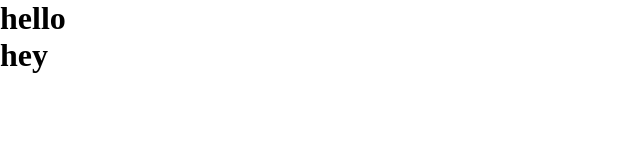
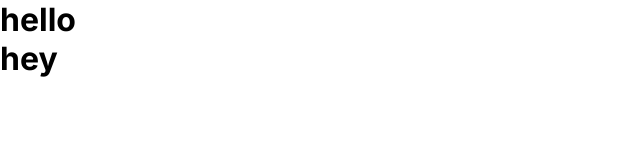
Before and after one commit to jkattoeva/weatherapp, a Next.js app: page / in a window 1280 px wide. Shown: the top 160 px of the page, without its empty margins (0-640 px from the left). Built offline with nearby package versions, Linux system fonts and the light colour scheme.

Commit message:
add modules fonts

```diff
--- a/package.json
+++ b/package.json
@@ -9,8 +9,10 @@
     "lint": "next lint"
   },
   "dependencies": {
+    "@next/font": "^14.1.0",
+    "next": "14.1.0",
     "react": "^18",
     "react-dom": "^18",
-    "next": "14.1.0"
+    "sass": "^1.70.0"
   }
 }
--- a/src/app/(base)/about/page.js
+++ /dev/null
@@ -1,5 +0,0 @@
-import AboutClient from "./page.uc";
-
-export default function About() {
-  return <AboutClient />;
-}
--- /dev/null
+++ b/src/app/components/card/index.js
@@ -0,0 +1 @@
+export { default as SearchIcon } from "@/assets/search.svg";
--- a/src/app/layout.js
+++ b/src/app/layout.js
@@ -1,10 +1,13 @@
 import RootLayoutClient from "./layout.uc";
 import "./globals.css";
+import { Inter } from "@next/font/google";
+
+const font = Inter({ subsets: ["latin"] });
 
 export default function RootLayout({ children }) {
   return (
     <html lang="en ru">
-      <body>
+      <body className={font.className}>
         <RootLayoutClient>{children}</RootLayoutClient>
       </body>
     </html>
```
Also changed, not shown: src/app/(base)/about/page.uc.js (deleted, +0 -9 lines), src/app/components/card/Card.jsx (added, +18 -0 lines), src/app/components/card/Card.module.scss (added), src/assets/search.svg (added), 1 other file (tests, documents, lock files or other folders).
